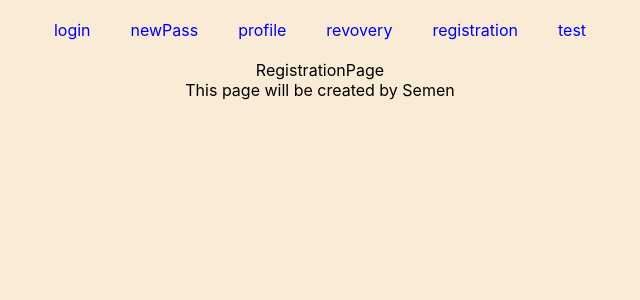
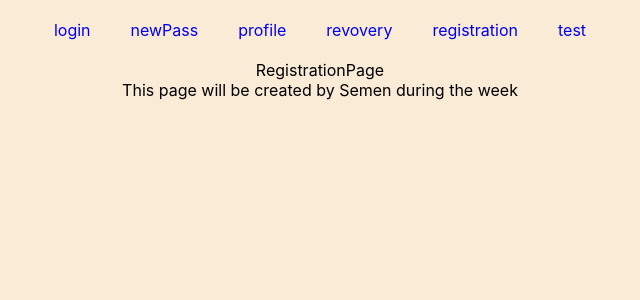
Before and after one commit to AleksMaifet/Cards, a React (Create React App) app: page /#/regist in a window 1280 px wide. Shown: the top 300 px of the page, without its empty margins (320-960 px from the left). Built offline with nearby package versions, Linux system fonts and the light colour scheme.

Commit message:
Update 11.12 by Semen

```diff
--- a/src/components/Pages/RegistPage/Regist.tsx
+++ b/src/components/Pages/RegistPage/Regist.tsx
@@ -4,7 +4,7 @@ export const Registration = () => {
 	return (
 		<div>
 			<div>RegistrationPage
-			<div>This page will be created by Semen</div>
+			<div>This page will be created by Semen during the week</div>
 			</div>
 		</div>
 	)
```
